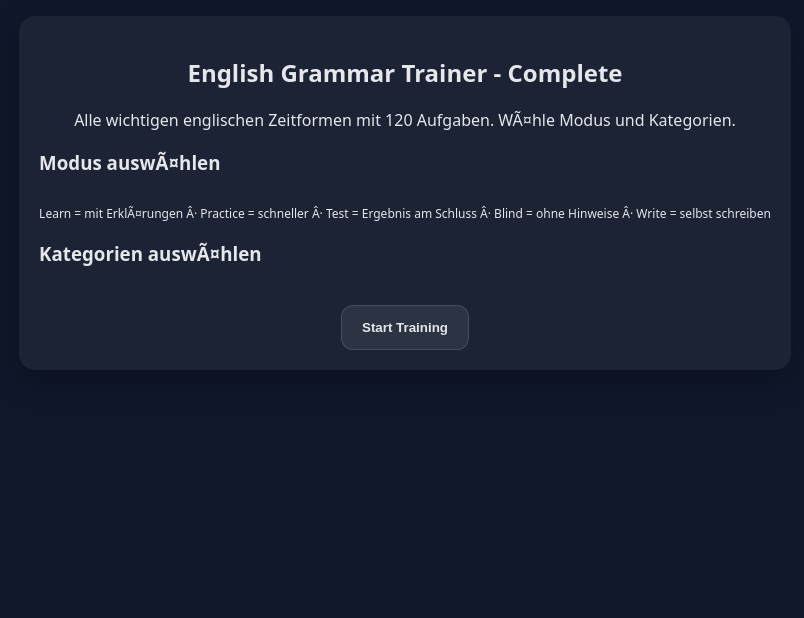
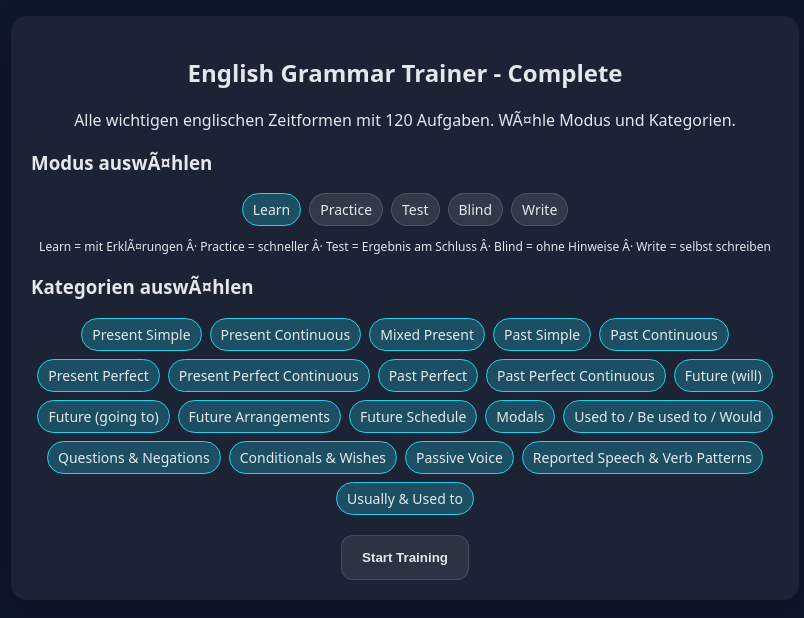
Before and after one commit to timosieber/Englisch_Grammer1, a plain HTML site: page index.html in a window 1280 px wide. Shown: the whole page, without its empty margins (235-1039 px from the left). Drawn offline with Linux system fonts and the light colour scheme.

Commit message:
Fix: restore DOM helper functions $ and  before usage

```diff
--- a/index.html
+++ b/index.html
@@ -296,6 +296,9 @@
       return '(' + cleaned.join('/') + ')';
     });
   }
+  // DOM helpers (restored)
+  const $=s=>document.querySelector(s);
+  const $$=s=>Array.from(document.querySelectorAll(s));
   const state={mode:'learn',selectedTenses:new Set(Object.keys(TENSE_LABELS)),pool:[],idx:0,score:0,locked:false,current:null,choiceOrder:[]};
 
   // Modus-Chips
```
